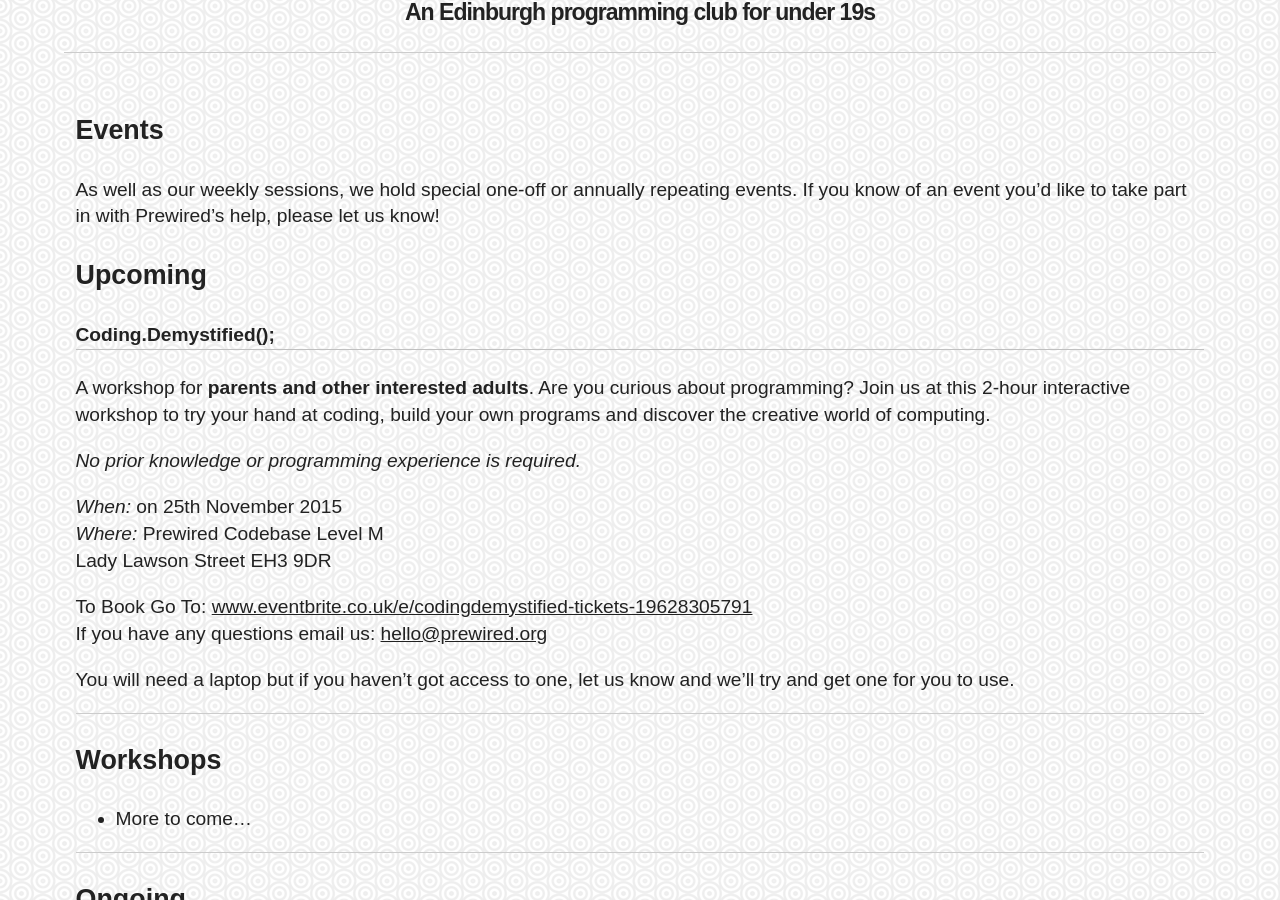
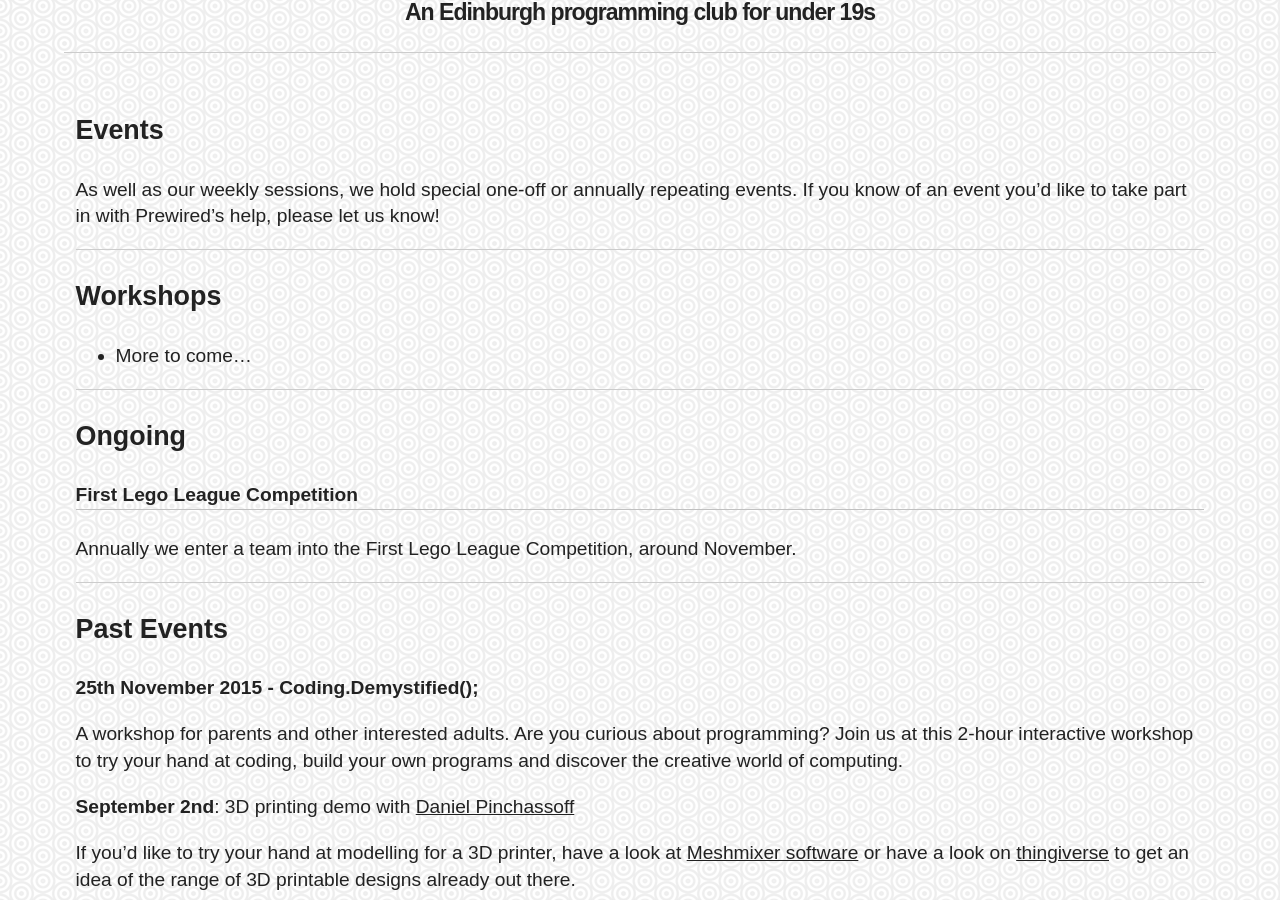
Before and after one commit to prewired/prewired.github.io, a Jekyll site: the page built from events.md, in a window 1280 px wide and 900 px high, scrolled down 369 px. Built offline with Jekyll 4.4.1, drawn with Linux system fonts in a browser that asks for light colours; some web fonts are replaced.

Commit message:
Move Coding Demystified to past events

```diff
--- a/events.md
+++ b/events.md
@@ -6,26 +6,6 @@
 ### Events
 
 As well as our weekly sessions, we hold special one-off or annually repeating events. If you know of an event you'd like to take part in with Prewired's help, please let us know!
-
-### Upcoming
-
-#### Coding.Demystified();
-A workshop for **parents and other interested adults**.
-Are you curious about programming?
-Join us at this 2-hour interactive workshop to try your hand at coding, build your own programs and discover the creative world of computing.
-
-*No prior knowledge or programming experience is required.*
-
-*When:* on 25th November 2015 <br/>
-*Where:* Prewired Codebase Level M
-Lady Lawson Street EH3 9DR
-
-To Book Go To:
-[www.eventbrite.co.uk/e/codingdemystified-tickets-19628305791](http://www.eventbrite.co.uk/e/codingdemystified-tickets-19628305791)
-<br/>
-If you have any questions email us: [hello@prewired.org](mailto:hello@prewired.org)
-
-You will need a laptop but if you haven't got access to one, let us know and we’ll try and get one for you to use.
 
 
 <hr/>
```
Also changed, not shown: other parts of events.md (+8 -1 lines).
